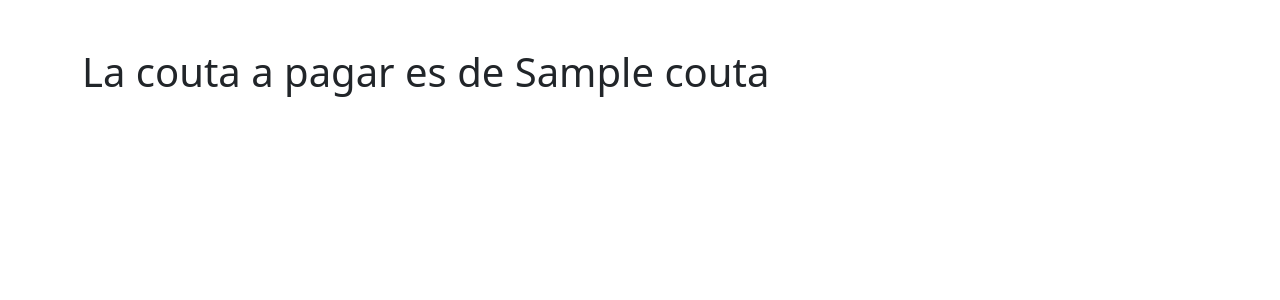
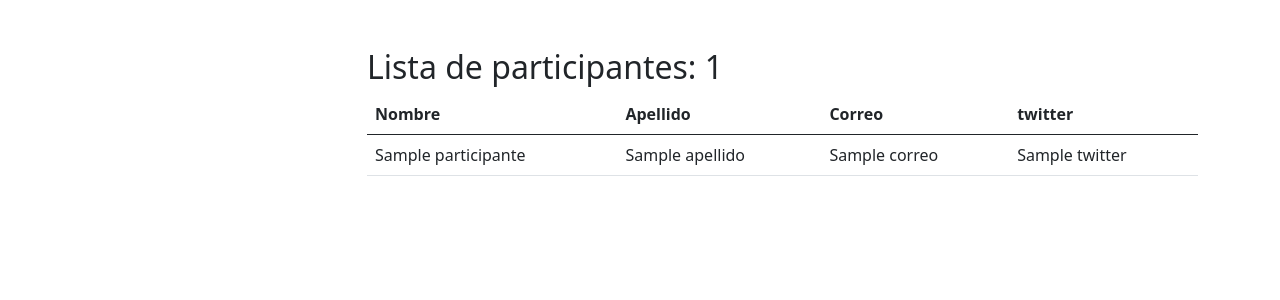
Before and after one commit to Alan-Hns/conferencias_NegociosWeb, a Django app: template app_registro/templates/registro/index.html in a window 1280 px wide. Shown: the part 56-356 px from the top of the page. Run offline with Django 3.2, Linux system fonts and the light colour scheme; the template is opened without the code that fills it: most values are stand-ins (such as "Sample title", 1, 10 or a date in 2020); parts of the project's set-up code (start-up, migrations or seed data) failed here and were passed over.

Commit message:
cambio 4

```diff
--- a/app_registro/templates/registro/index.html
+++ b/app_registro/templates/registro/index.html
@@ -1,9 +1,42 @@
 {% extends "base.html" %}
 
 {% block title %}
-    Productos
+    Participantes
 {% endblock %}
 
 {% block container %}
-    <h1>La couta a pagar es de {{ couta }}</h1>
+
+    <!-- <h1>Lista de participantes: {{ participantes|length }}</h1> -->
+
+    <div class="row">
+        <!-- formulario-->
+        <div class="col-3">
+
+        </div>
+        <!-- datos-->
+        <div class="col-9">
+            <h2>Lista de participantes: {{ participantes|length }}</h2>
+            <table class="table table-hover">
+                <thead>
+                    <tr>
+                        <th>Nombre</th>
+                        <th>Apellido</th>
+                        <th>Correo</th>
+                        <th>twitter</th>
+                    </tr>
+                </thead>
+                <tbody>
+                    {% for p in participantes %}
+                        <tr>
+                            <td>{{ p.nombre }}</td>
+                            <td>{{ p.apellido }}</td>
+                            <td>{{ p.correo }}</td>
+                            <td>{{ p.twitter }}</td>
+                        </tr>
+                    {% endfor %}
+                </tbody>
+            </table>
+        </div>
+    </div>
+
 {% endblock %}
```
Also changed, not shown: app_registro/views.py (+46 -1 lines).
